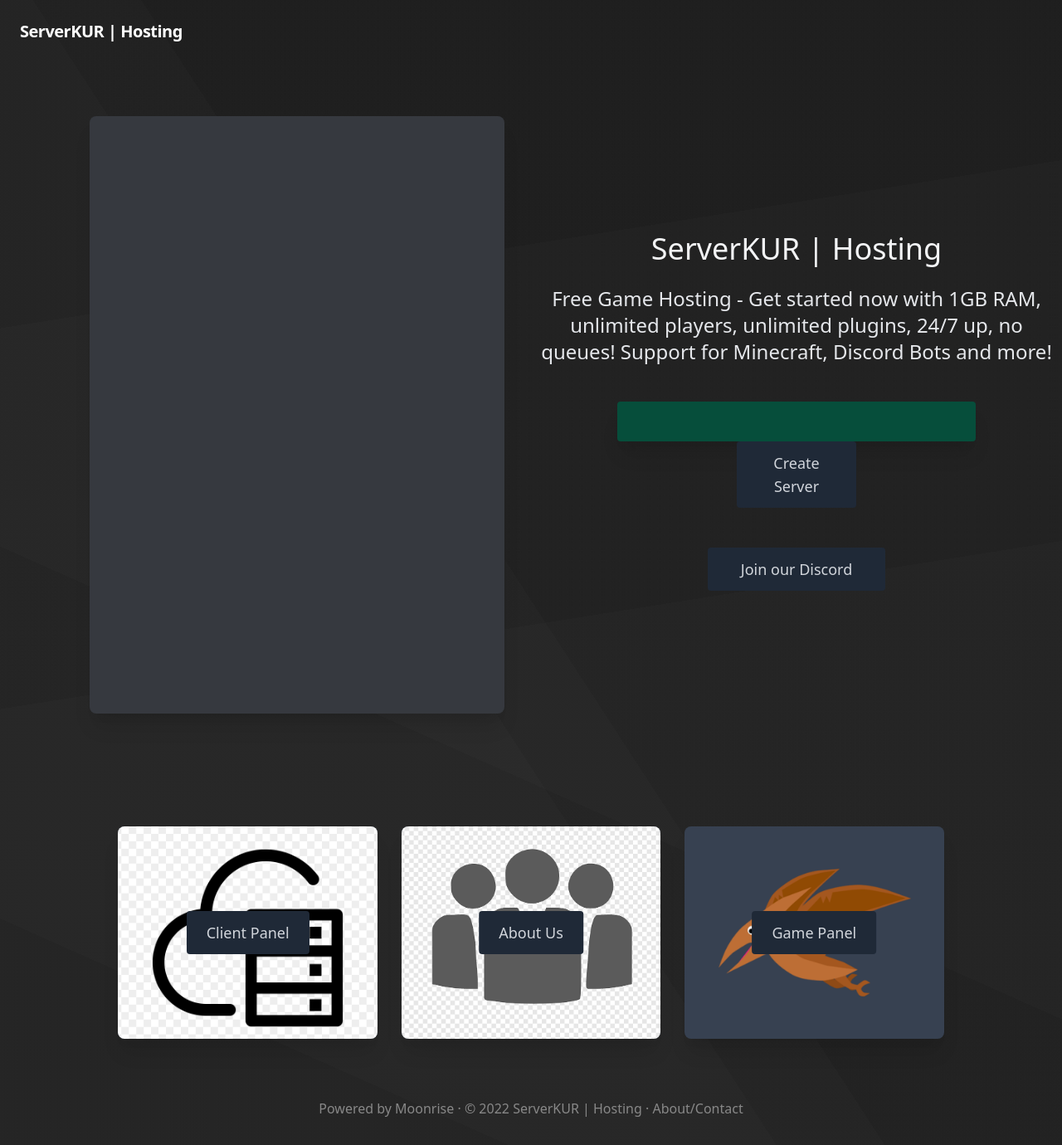
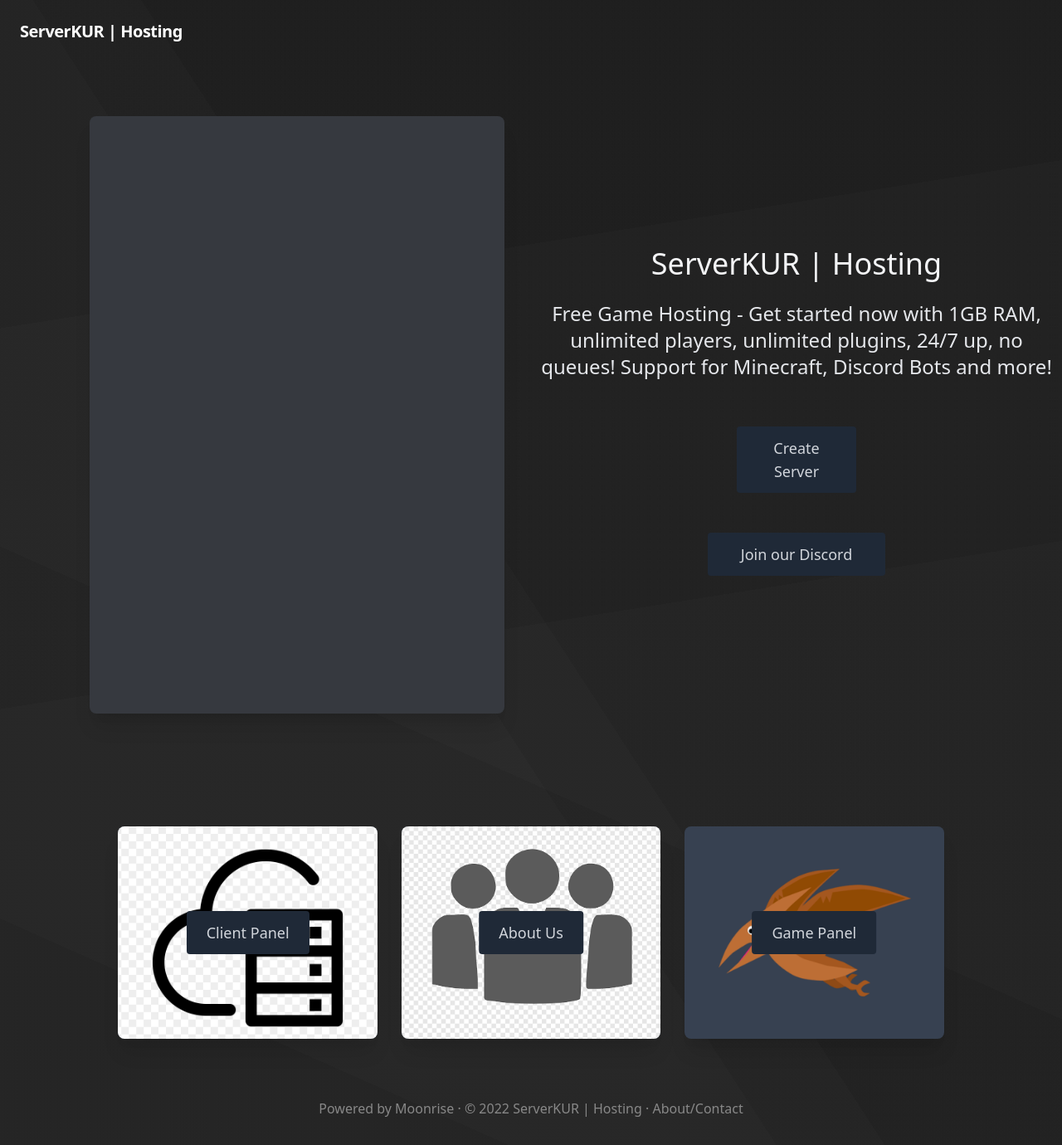
Before and after one commit to serverkur/serverkur-en, a Jekyll site: the page built from docs/index.md, in a window 1280 px wide. Shown: the whole page at 83% size. Built offline with Jekyll 4.4.1, drawn with Linux system fonts in a browser that asks for light colours; a script that is not in the unit is left out; comment, search, counter and statistics services are not loaded.

Commit message:
Update home.html

```diff
--- a/docs/_layouts/home.html
+++ b/docs/_layouts/home.html
@@ -11,12 +11,8 @@
 
         <div class="rounded overflow-hidden w-full sm:w-4/5 md:w-3/4 mx-auto mt-10 mb-6">
             <div class="px-6 py-4">
-                <div class="text-sm font-thin -mb-3" id="serverPlaynow">
-               </div>
-                <p class="text-gray-100 text-base bg-green-900 rounded py-6 px-3 sm:text-xl md:text-2xl font-mono overflow-hidden shadow-xl select-all" id="serverIP">
-                </p>
         <a href="{{ site.clientpanel }}" rel="noopener">
-            <button class="w-4/5 md:w-1/2 xl:w-1/3 mb-2 bg-gray-800 hover:bg-teal-800 text-gray-300 hover:text-gray py-3 px-4 text-lg rounded transition duration-200 ccdiscordjoinpre">
+            <button id="serverIP" class="w-4/5 md:w-1/2 xl:w-1/3 mb-2 bg-gray-800 hover:bg-teal-800 text-gray-300 hover:text-gray py-3 px-4 text-lg rounded transition duration-200 ccdiscordjoinpre">
                 <span class="ccdiscordjoin">Create Server</span>
             </button>
         </a>
```
